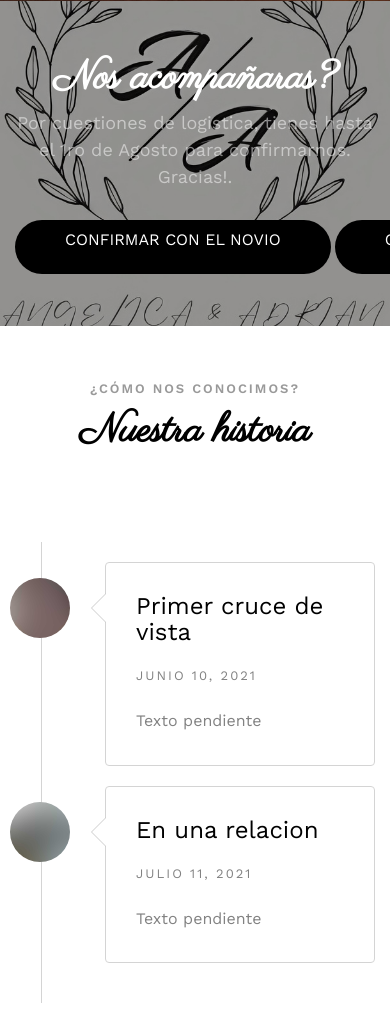
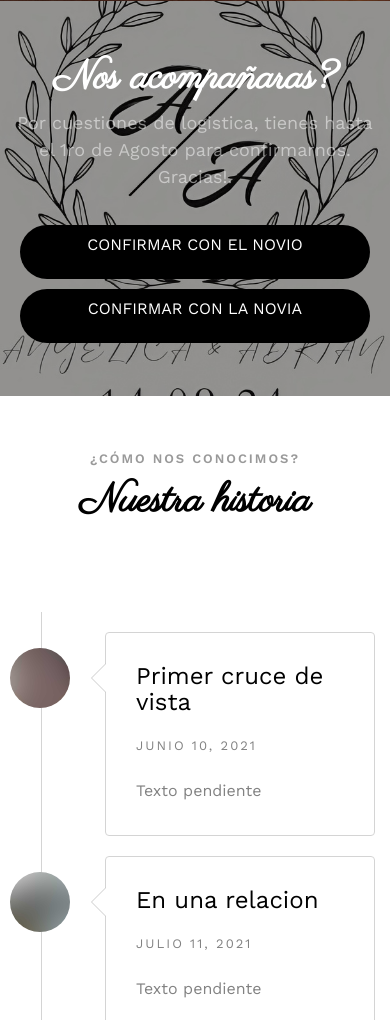
Before and after one commit to Guerra-666/Boda_Web, a website: page index.html in a window 390 px wide. Shown: the part 2805-3825 px from the top of the page. Drawn offline with nearby package versions, Linux system fonts and the light colour scheme; files whose address does not match are found by name.

Commit message:
first commit

```diff
--- a/css/style.css
+++ b/css/style.css
@@ -1366,6 +1366,28 @@ form label {
   font-size: 18px;
   color: #5d5d5d;
   margin-bottom: 10px;
+}
+
+.button-container {
+  display: flex;
+  justify-content: space-between;
+  flex-wrap: wrap;
+}
+
+.button-container a {
+  flex: 1 0 auto;
+  margin: 5px;
+  text-align: center;
+}
+
+@media (max-width: 600px) {
+  .button-container {
+    flex-direction: column;
+  }
+
+  .button-container a {
+    flex: 1 0 auto;
+  }
 }
 
 #fh5co-started {
```
Also changed, not shown: 1 other file.
